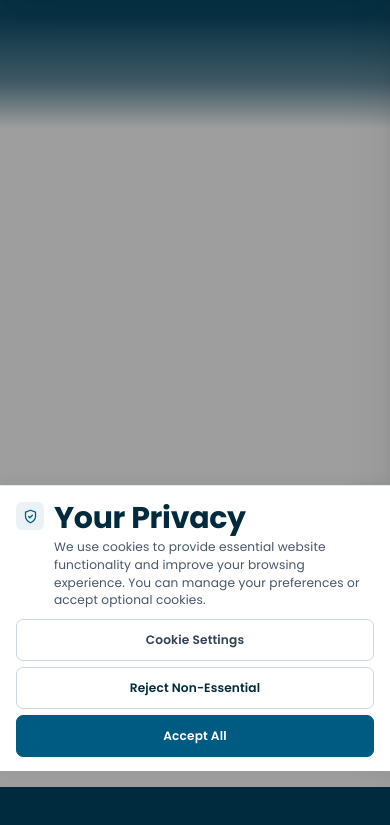
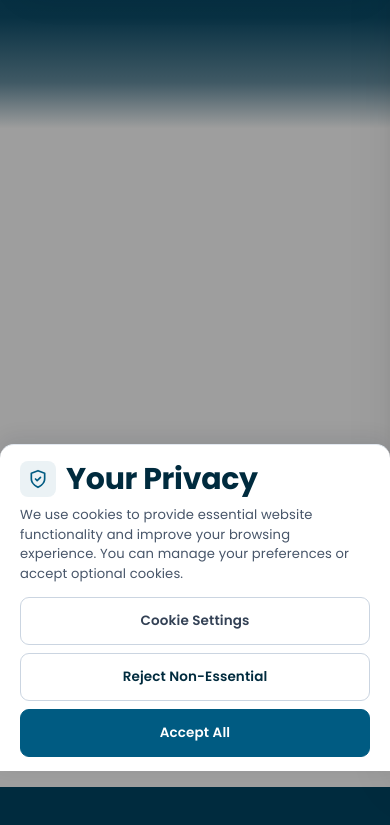
Before and after one commit to Oxentra/Oxentrapharma, a plain HTML site: page index.html in a window 390 px wide. Shown: the part 73-898 px from the top of the page. Drawn offline with nearby package versions, Linux system fonts and the light colour scheme.

Commit message:
fix(mobile): optimize mobile cookie consent banner into compact corporate layout

```diff
--- a/cookie-consent.css
+++ b/cookie-consent.css
@@ -1,7 +1,7 @@
 /**
  * Oxentra Pharma — Production Cookie Consent Stylesheet
  * Refined Corporate Pharmaceutical Design (Cipla / Pfizer Standard)
- * Compact, restrained, trustworthy, and fully accessible.
+ * Compact, restrained, trustworthy, and fully responsive.
  */
 
 :root {
@@ -44,7 +44,7 @@ body.ox-cc-modal-open {
 }
 
 /* ==========================================================================
-   COMPACT CORPORATE PHARMA BOTTOM BAR (Cipla / Pfizer Style)
+   COOKIE CONSENT BANNER (Corporate Pharma Standard)
    ========================================================================== */
 
 .ox-cc-banner {
@@ -61,9 +61,9 @@ body.ox-cc-modal-open {
   transform: translateY(100%);
   pointer-events: none;
   visibility: hidden;
-  transition: opacity 0.25s cubic-bezier(0.16, 1, 0.3, 1),
-              transform 0.28s cubic-bezier(0.16, 1, 0.3, 1),
-              visibility 0.25s ease;
+  transition: opacity 0.22s ease,
+              transform 0.25s cubic-bezier(0.16, 1, 0.3, 1),
+              visibility 0.22s ease;
 }
 
 .ox-cc-banner.ox-cc-visible {
@@ -85,10 +85,17 @@ body.ox-cc-modal-open {
 
 .ox-cc-banner-content {
   display: flex;
-  align-items: flex-start;
-  gap: 12px;
+  align-items: center;
+  gap: 16px;
   flex: 1;
   min-width: 0;
+}
+
+.ox-cc-banner-header {
+  display: flex;
+  align-items: center;
+  gap: 10px;
+  flex-shrink: 0;
 }
 
 .ox-cc-banner-icon {
@@ -101,7 +108,6 @@ body.ox-cc-modal-open {
   display: flex;
   align-items: center;
   justify-content: center;
-  margin-top: 2px;
 }
 
 .ox-cc-banner-icon svg {
@@ -109,24 +115,21 @@ body.ox-cc-modal-open {
   height: 18px;
 }
 
-.ox-cc-banner-text {
-  flex: 1;
-  min-width: 0;
-}
-
 .ox-cc-banner-title {
   font-size: 0.9375rem;
   font-weight: 700;
   color: var(--ox-cc-dark);
   letter-spacing: -0.01em;
-  margin-bottom: 2px;
-  line-height: 1.25;
+  line-height: 1.2;
+  margin: 0;
+  white-space: nowrap;
 }
 
 .ox-cc-banner-desc {
   font-size: 0.8125rem;
   line-height: 1.45;
   color: var(--ox-cc-slate-600);
+  margin: 0;
 }
 
 .ox-cc-banner-actions {
@@ -461,7 +464,8 @@ body.ox-cc-modal-open {
    RESPONSIVE DESIGN (Desktop / Tablet / Mobile)
    ========================================================================== */
 
-@media (max-width: 1024px) {
+/* Tablet (769px - 1024px) */
+@media (max-width: 1024px) and (min-width: 769px) {
   .ox-cc-banner-container {
     flex-direction: column;
     align-items: stretch;
@@ -469,41 +473,85 @@ body.ox-cc-modal-open {
     padding: 14px 20px;
   }
 
+  .ox-cc-banner-content {
+    flex-direction: column;
+    align-items: flex-start;
+    gap: 4px;
+  }
+
   .ox-cc-banner-actions {
     justify-content: flex-end;
   }
 }
 
+/* Mobile (<= 768px) */
 @media (max-width: 768px) {
+  .ox-cc-banner {
+    border-radius: 14px 14px 0 0;
+    box-shadow: 0 -6px 20px rgba(0, 20, 40, 0.09);
+  }
+
   .ox-cc-banner-container {
-    padding: 14px 16px calc(14px + env(safe-area-inset-bottom, 0px)) 16px;
-    gap: 10px;
+    padding: 16px 20px calc(14px + env(safe-area-inset-bottom, 0px)) 20px;
+    flex-direction: column;
+    align-items: stretch;
+    gap: 12px;
+    width: 100%;
   }
 
   .ox-cc-banner-content {
+    flex-direction: column;
+    align-items: flex-start;
+    gap: 6px;
+    width: 100%;
+  }
+
+  .ox-cc-banner-header {
+    display: flex;
+    align-items: center;
     gap: 10px;
+    margin-bottom: 2px;
   }
 
   .ox-cc-banner-icon {
-    width: 28px;
-    height: 28px;
-    border-radius: 6px;
+    width: 36px;
+    height: 36px;
+    border-radius: 8px;
   }
 
   .ox-cc-banner-icon svg {
-    width: 15px;
-    height: 15px;
+    width: 20px;
+    height: 20px;
+  }
+
+  .ox-cc-banner-title {
+    font-size: 1.45rem;
+    font-weight: 700;
+    color: var(--ox-cc-dark);
+    line-height: 1.15;
+    letter-spacing: -0.01em;
+  }
+
+  .ox-cc-banner-desc {
+    font-size: 0.875rem;
+    line-height: 1.48;
+    color: var(--ox-cc-slate-600);
   }
 
   .ox-cc-banner-actions {
     flex-direction: column;
     width: 100%;
-    gap: 6px;
+    gap: 8px;
+    margin-top: 2px;
   }
 
   .ox-cc-banner-actions .ox-cc-btn {
     width: 100%;
-    min-height: 42px;
+    height: 48px;
+    min-height: 48px;
+    font-size: 0.9rem;
+    font-weight: 600;
+    border-radius: 9px;
   }
 
   .ox-cc-modal {
@@ -527,27 +575,44 @@ body.ox-cc-modal-open {
 
   .ox-cc-modal-footer .ox-cc-btn {
     width: 100%;
-    min-height: 42px;
+    min-height: 44px;
   }
 }
 
-/* Extremely small mobile screens (320px - 360px) */
-@media (max-width: 360px) {
+/* Small mobile devices (320px - 375px) */
+@media (max-width: 375px) {
   .ox-cc-banner-container {
-    padding: 12px 12px calc(12px + env(safe-area-inset-bottom, 0px)) 12px;
+    padding: 14px 16px calc(12px + env(safe-area-inset-bottom, 0px)) 16px;
+    gap: 10px;
+  }
+
+  .ox-cc-banner-icon {
+    width: 32px;
+    height: 32px;
+  }
+
+  .ox-cc-banner-icon svg {
+    width: 18px;
+    height: 18px;
   }
 
   .ox-cc-banner-title {
-    font-size: 0.875rem;
+    font-size: 1.25rem;
   }
 
   .ox-cc-banner-desc {
-    font-size: 0.75rem;
+    font-size: 0.8125rem;
+    line-height: 1.42;
   }
 
-  .ox-cc-btn {
-    font-size: 0.75rem;
-    padding: 8px 12px;
+  .ox-cc-banner-actions {
+    gap: 7px;
+  }
+
+  .ox-cc-banner-actions .ox-cc-btn {
+    height: 44px;
+    min-height: 44px;
+    font-size: 0.85rem;
   }
 }
 
--- a/cookie-consent.js
+++ b/cookie-consent.js
@@ -211,18 +211,18 @@
       >
         <div class="ox-cc-banner-container">
           <div class="ox-cc-banner-content">
+            <div class="ox-cc-banner-header">
               <div class="ox-cc-banner-icon" aria-hidden="true">
                 <svg viewBox="0 0 24 24" fill="none" stroke="currentColor" stroke-width="2" stroke-linecap="round" stroke-linejoin="round">
                   <path d="M12 22s8-4 8-10V5l-8-3-8 3v7c0 6 8 10 8 10z"/>
                   <path d="m9 12 2 2 4-4"/>
                 </svg>
               </div>
-            <div class="ox-cc-banner-text">
               <h2 class="ox-cc-banner-title">Your Privacy</h2>
+            </div>
             <p class="ox-cc-banner-desc">
               We use cookies to provide essential website functionality and improve your browsing experience. You can manage your preferences or accept optional cookies.
             </p>
-            </div>
           </div>
           <div class="ox-cc-banner-actions">
             <button type="button" id="ox-cc-btn-settings" class="ox-cc-btn ox-cc-btn-subtle">
```
Lines whose indentation alone changed are shown as unchanged.
